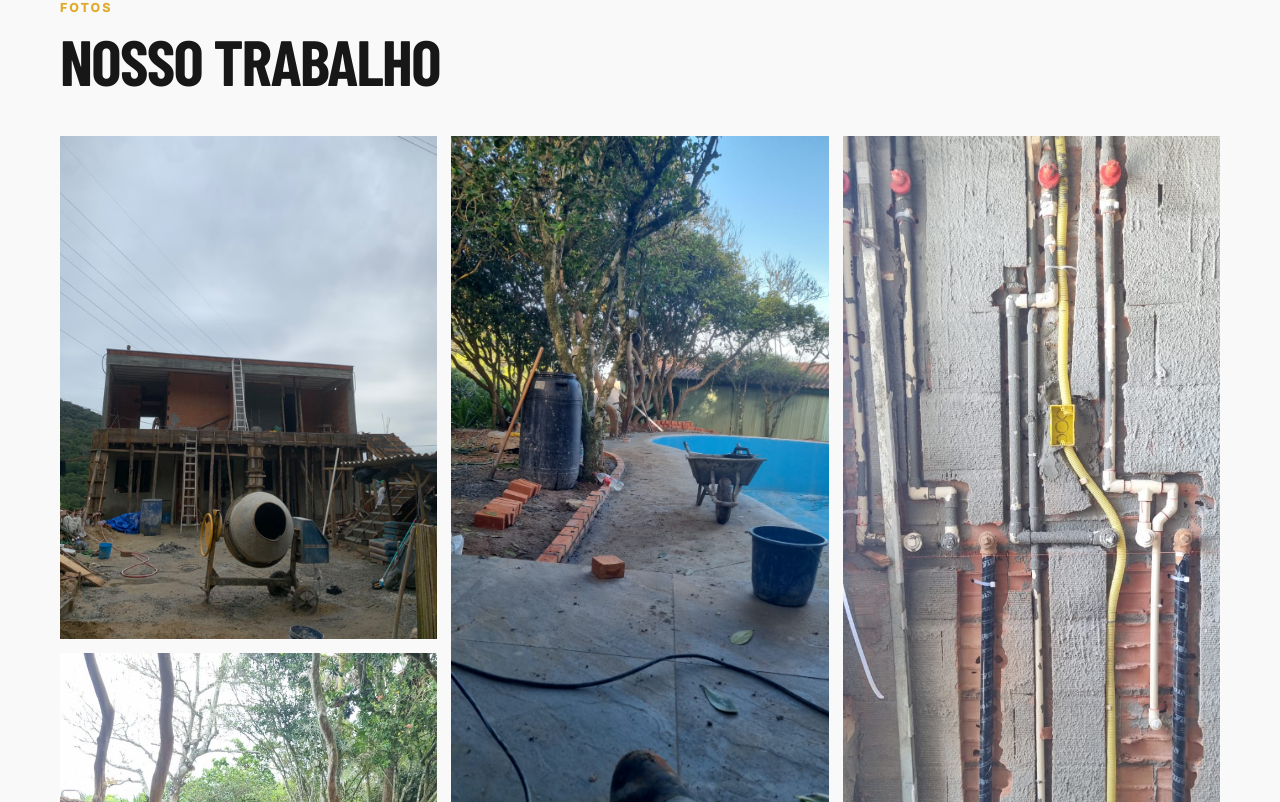
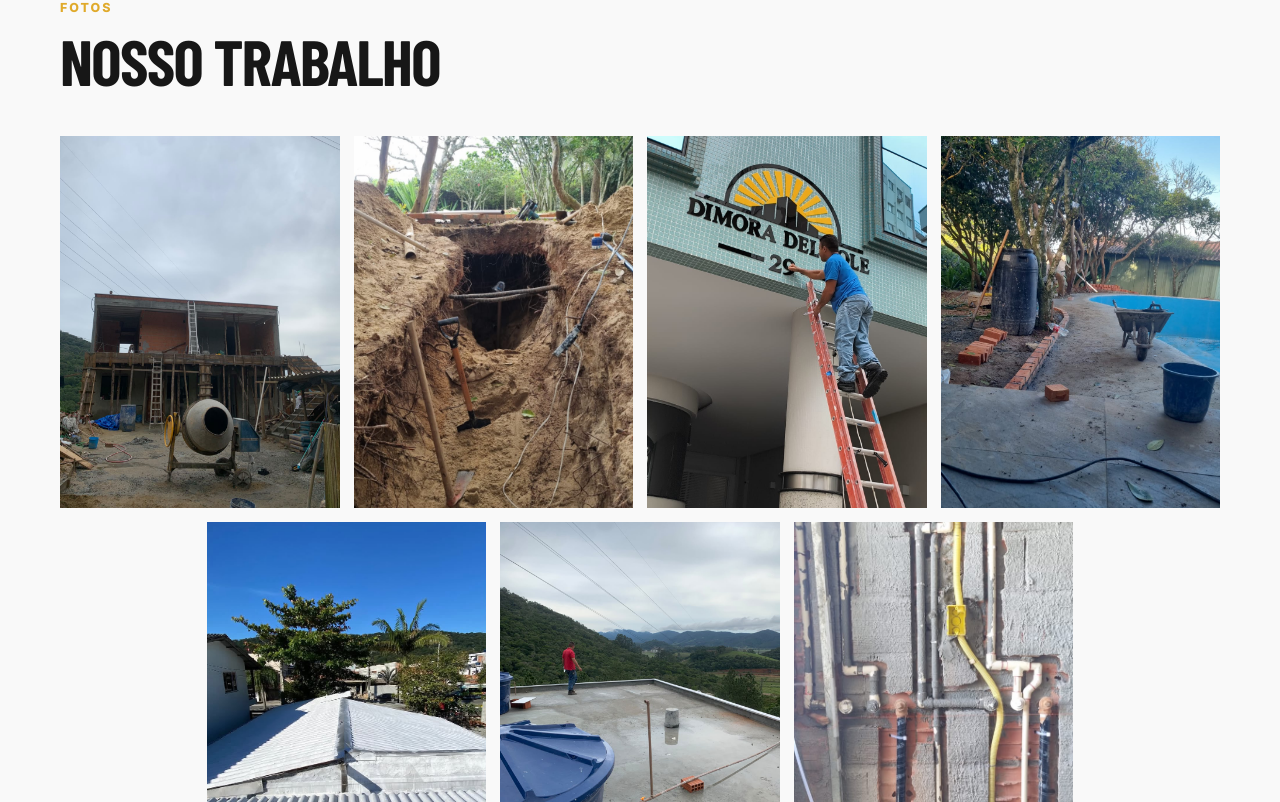
Before and after one commit to gustavosdsv/AN-Reformas, a Next.js app: page / in a window 1280 px wide. Shown: the part 2698-3500 px from the top of the page. Built offline with nearby package versions, Linux system fonts and the light colour scheme; a web font is replaced by a local one.

Commit message:
Update Site source

```diff
--- a/app/globals.css
+++ b/app/globals.css
@@ -314,18 +314,21 @@ h3 {
   margin-bottom: 42px;
 }
 .gallery {
-  columns: 3;
-  column-gap: 14px;
+  display: flex;
+  flex-wrap: wrap;
+  justify-content: center;
+  gap: 14px;
 }
 .gallery figure {
   position: relative;
-  margin: 0 0 14px;
+  flex: 0 1 calc((100% - 42px) / 4);
+  aspect-ratio: 3 / 4;
+  margin: 0;
   overflow: hidden;
   background: var(--light);
-  break-inside: avoid;
 }
 .gallery img {
-  height: auto;
+  height: 100%;
   transition: transform 0.45s;
 }
 .gallery figure:hover img {
@@ -439,7 +442,10 @@ footer {
     grid-template-columns: 1fr;
   }
   .gallery {
-    columns: 2;
+    gap: 14px;
+  }
+  .gallery figure {
+    flex-basis: calc((100% - 14px) / 2);
   }
   .contact-grid {
     grid-template-columns: 1fr;
@@ -473,10 +479,10 @@ footer {
     grid-template-columns: 1fr;
   }
   .gallery {
-    columns: 1;
+    gap: 12px;
   }
   .gallery figure {
-    margin-bottom: 12px;
+    flex-basis: 100%;
   }
   .about-image {
     height: 300px;
```
